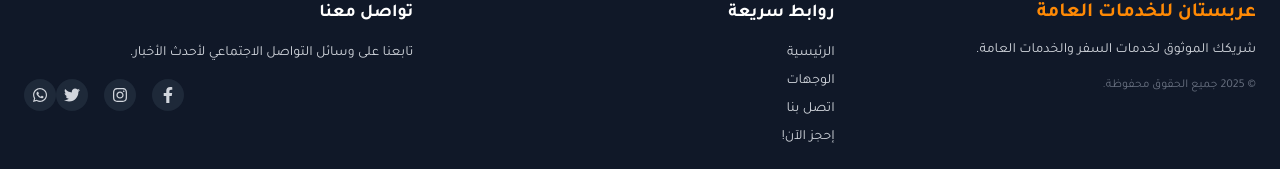
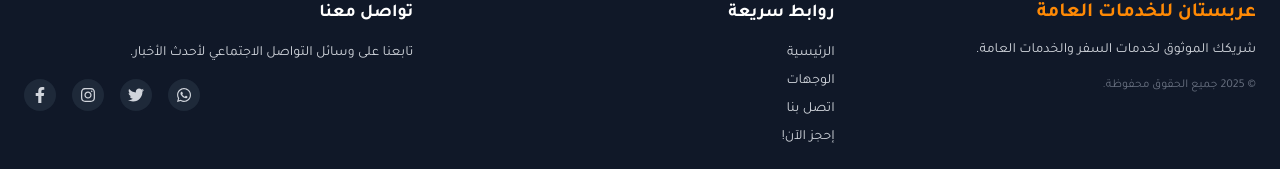
Before and after one commit to heshammmsaifff/APSC, a Next.js app: page / in a window 1280 px wide. Shown: the part 3260-3429 px from the top of the page. Built offline with nearby package versions, Linux system fonts and the light colour scheme; a web font is replaced by a local one.

Commit message:
fix gap between social links

```diff
--- a/app/components/Footer.js
+++ b/app/components/Footer.js
@@ -86,8 +86,8 @@ export default function Footer() {
             </p>
             <div
               className={`flex ${
-                isArabic ? "justify-end" : "justify-start"
-              } space-x-4 ${isArabic ? "space-x-reverse" : ""}`}
+                isArabic ? "flex-row-reverse" : "flex-row"
+              } gap-4`}
             >
               <a
                 href="#"
```
